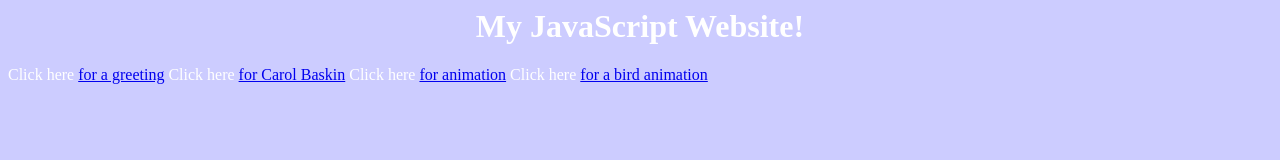
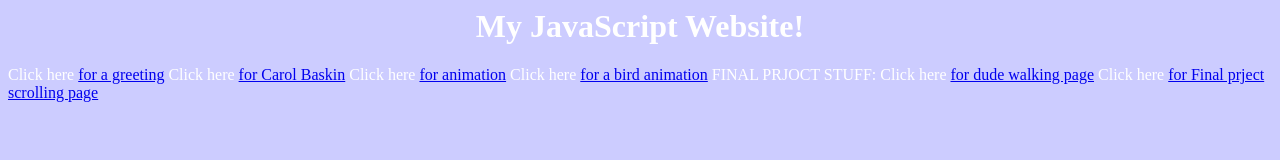
Before and after one commit to pdigirolamo/mywebsite, a plain HTML site: page index.html in a window 1280 px wide. Drawn offline with Linux system fonts and the light colour scheme.

Commit message:
Update index.html

```diff
--- a/index.html
+++ b/index.html
@@ -13,6 +13,9 @@
       Click here <a href="rollOver.html"> for Carol Baskin</a>
      Click here <a href="imageAnimation.html"> for animation</a>
     Click here <a href="anim1.html"> for a bird animation</a>
+    FINAL PRJOCT STUFF:
+    Click here <a href="dude.html"> for dude walking page</a>
+    Click here <a href="scrolling1.html"> for Final prject scrolling page</a>
 
 
 </font>
```
